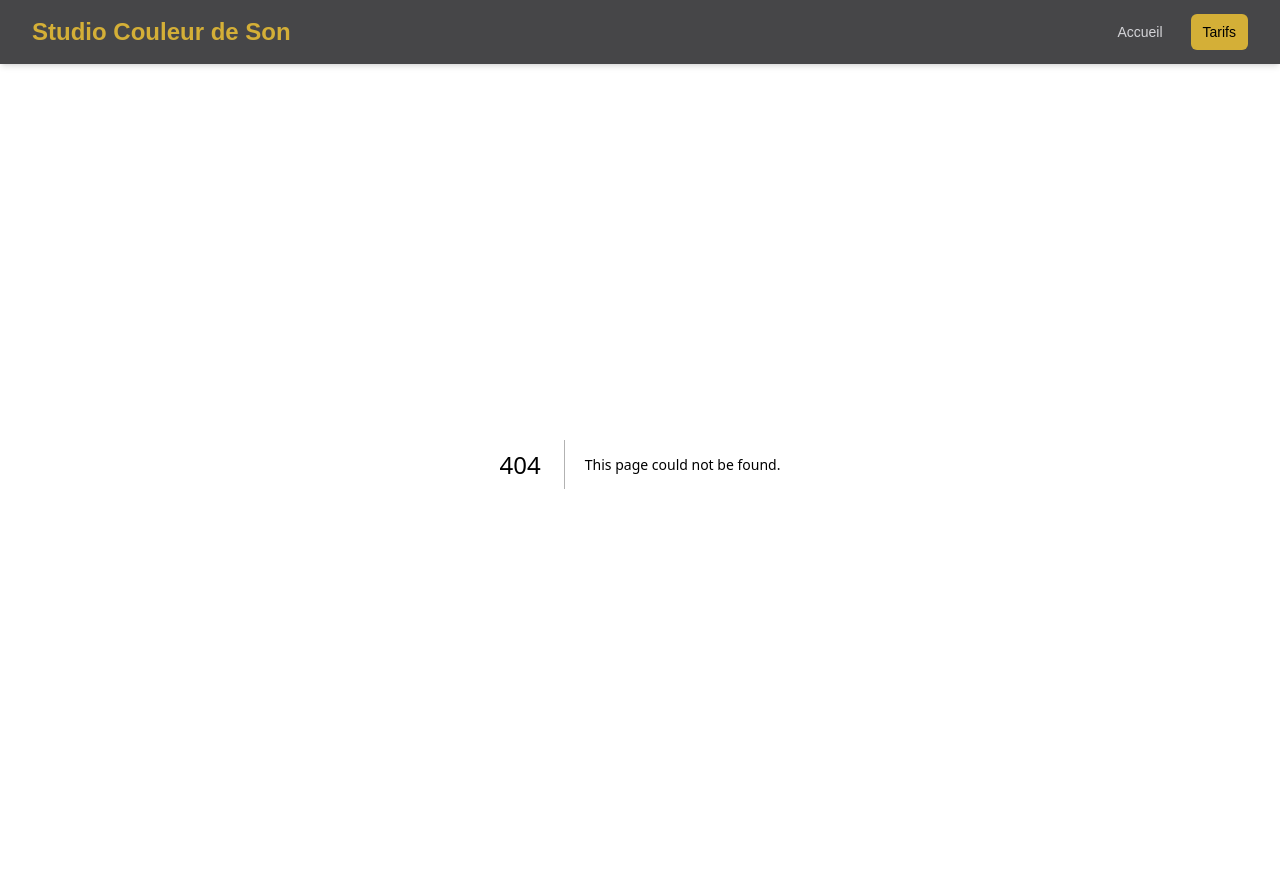
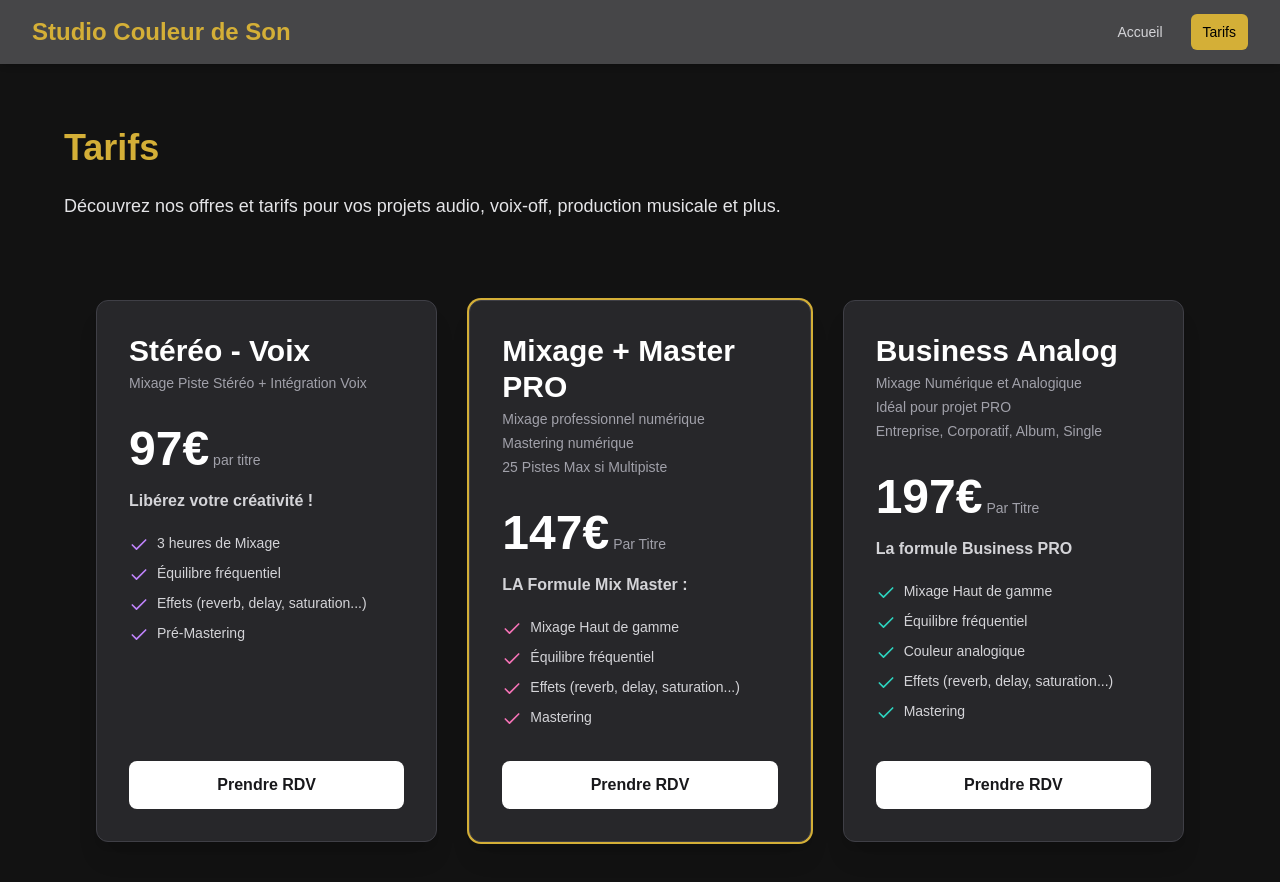
Before and after one commit to jeromealbrecht/studio, a Next.js app: page /tarifs in a window 1280 px wide. Before the commit this address had no page. Shown: the top 882 px of the page. Built offline with nearby package versions, Linux system fonts and the light colour scheme.

Commit message:
Add TarifsSection and Tarifs page components for pricing plans display

```diff
--- /dev/null
+++ b/app/tarifs-section.tsx
@@ -0,0 +1,131 @@
+"use client";
+
+import { motion } from "framer-motion";
+import { Check } from "lucide-react";
+
+const pricingPlans = [
+  {
+    id: 1,
+    title: "Stéréo - Voix",
+    description: "Mixage Piste Stéréo + Intégration Voix",
+    price: 97,
+    priceSuffix: "par titre",
+    tagline: "Libérez votre créativité !",
+    features: [
+      "3 heures de Mixage",
+      "Équilibre fréquentiel",
+      "Effets (reverb, delay, saturation...)",
+      "Pré-Mastering",
+    ],
+    ctaText: "Prendre RDV",
+    accentColor: "text-purple-400",
+    isFeatured: false,
+  },
+  {
+    id: 2,
+    title: "Mixage + Master PRO",
+    description:
+      "Mixage professionnel numérique\nMastering numérique\n25 Pistes Max si Multipiste",
+    price: 147,
+    priceSuffix: "Par Titre",
+    tagline: "LA Formule Mix Master :",
+    features: [
+      "Mixage Haut de gamme",
+      "Équilibre fréquentiel",
+      "Effets (reverb, delay, saturation...)",
+      "Mastering",
+    ],
+    ctaText: "Prendre RDV",
+    accentColor: "text-pink-400",
+    isFeatured: true,
+  },
+  {
+    id: 3,
+    title: "Business Analog",
+    description:
+      "Mixage Numérique et Analogique\nIdéal pour projet PRO\nEntreprise, Corporatif, Album, Single",
+    price: 197,
+    priceSuffix: "Par Titre",
+    tagline: "La formule Business PRO",
+    features: [
+      "Mixage Haut de gamme",
+      "Équilibre fréquentiel",
+      "Couleur analogique",
+      "Effets (reverb, delay, saturation...)",
+      "Mastering",
+    ],
+    ctaText: "Prendre RDV",
+    accentColor: "text-teal-400",
+    isFeatured: false,
+  },
+];
+
+const PricingCard = ({ plan }: { plan: (typeof pricingPlans)[0] }) => {
+  return (
+    <motion.div
+      className={`bg-zinc-800 p-6 md:p-8 rounded-xl shadow-xl flex flex-col h-full border border-zinc-700 hover:border-zinc-600 transition-colors duration-300 ${
+        plan.isFeatured ? "ring-2 ring-[#d4af37]" : ""
+      }`}
+      whileHover={{
+        y: -6,
+        scale: 1.03,
+        boxShadow: "0px 10px 25px rgba(0,0,0,0.25)",
+      }}
+      transition={{ type: "spring", stiffness: 280, damping: 22 }}
+    >
+      <div className="mb-4">
+        <h3
+          className={`text-2xl md:text-3xl font-semibold text-white ${plan.accentColor}`}
+        >
+          {plan.title}
+        </h3>
+        {plan.description.split("\n").map((line, index) => (
+          <p
+            key={index}
+            className="text-sm text-zinc-400 mt-1 whitespace-pre-line"
+          >
+            {line}
+          </p>
+        ))}
+      </div>
+
+      <div className="my-4">
+        <span className="text-5xl font-bold text-white">{plan.price}€</span>
+        <span className="text-sm text-zinc-400 ml-1">{plan.priceSuffix}</span>
+      </div>
+
+      <p className="text-md font-semibold text-zinc-300 mb-5">{plan.tagline}</p>
+
+      <ul className="space-y-2 text-sm text-zinc-300 mb-8">
+        {plan.features.map((feature, index) => (
+          <li key={index} className="flex items-start">
+            <Check
+              className={`w-5 h-5 ${
+                plan.accentColor || "text-green-400"
+              } mr-2 mt-0.5 shrink-0`}
+            />
+            <span>{feature}</span>
+          </li>
+        ))}
+      </ul>
+
+      <button className="mt-auto w-full bg-white text-zinc-900 font-semibold py-3 px-6 rounded-lg hover:bg-zinc-200 transition-colors duration-300 focus:outline-none focus:ring-2 focus:ring-[#d4af37] focus:ring-offset-2 focus:ring-offset-zinc-800">
+        {plan.ctaText}
+      </button>
+    </motion.div>
+  );
+};
+
+export default function TarifsSection() {
+  return (
+    // Removed the <section> wrapper and title, as this will be part of the page structure
+    // The main page component (app/tarifs/page.tsx) will handle the overall page padding and title
+    <div className="max-w-6xl mx-auto py-12 md:py-16 px-4 sm:px-6 lg:px-8">
+      <div className="grid grid-cols-1 md:grid-cols-2 lg:grid-cols-3 gap-6 md:gap-8">
+        {pricingPlans.map((plan) => (
+          <PricingCard key={plan.id} plan={plan} />
+        ))}
+      </div>
+    </div>
+  );
+}
--- /dev/null
+++ b/app/tarifs/page.tsx
@@ -0,0 +1,14 @@
+import TarifsSection from "../tarifs-section";
+
+export default function Tarifs() {
+  return (
+    <section className="bg-[#121212] text-white py-12 md:py-16 px-4 sm:px-6 md:px-16">
+      <h1 className="text-4xl font-bold mb-6 text-[#d4af37]">Tarifs</h1>
+      <p className="text-lg text-zinc-200 mb-4">
+        Découvrez nos offres et tarifs pour vos projets audio, voix-off,
+        production musicale et plus.
+      </p>
+      <TarifsSection />
+    </section>
+  );
+}
```
